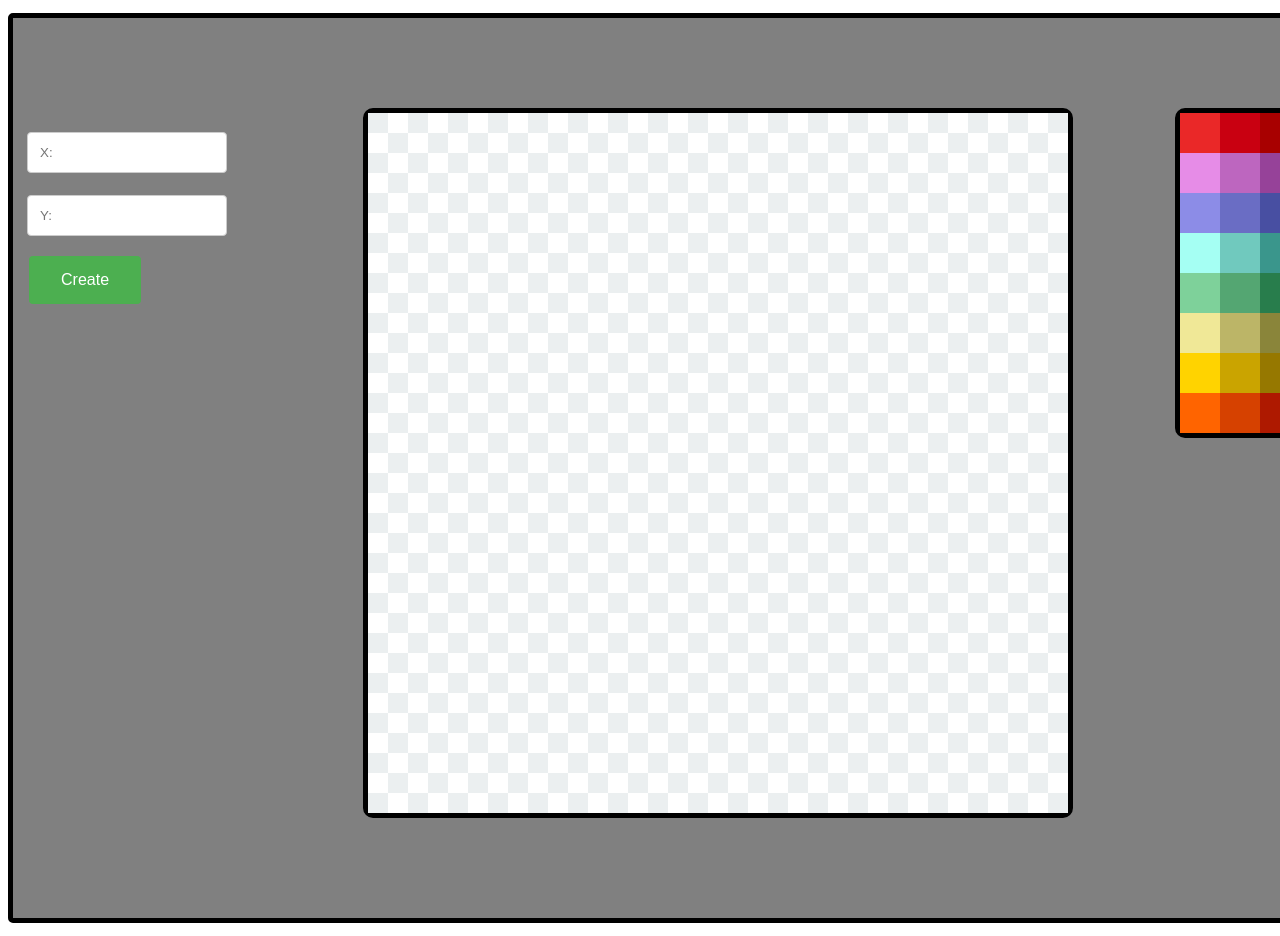
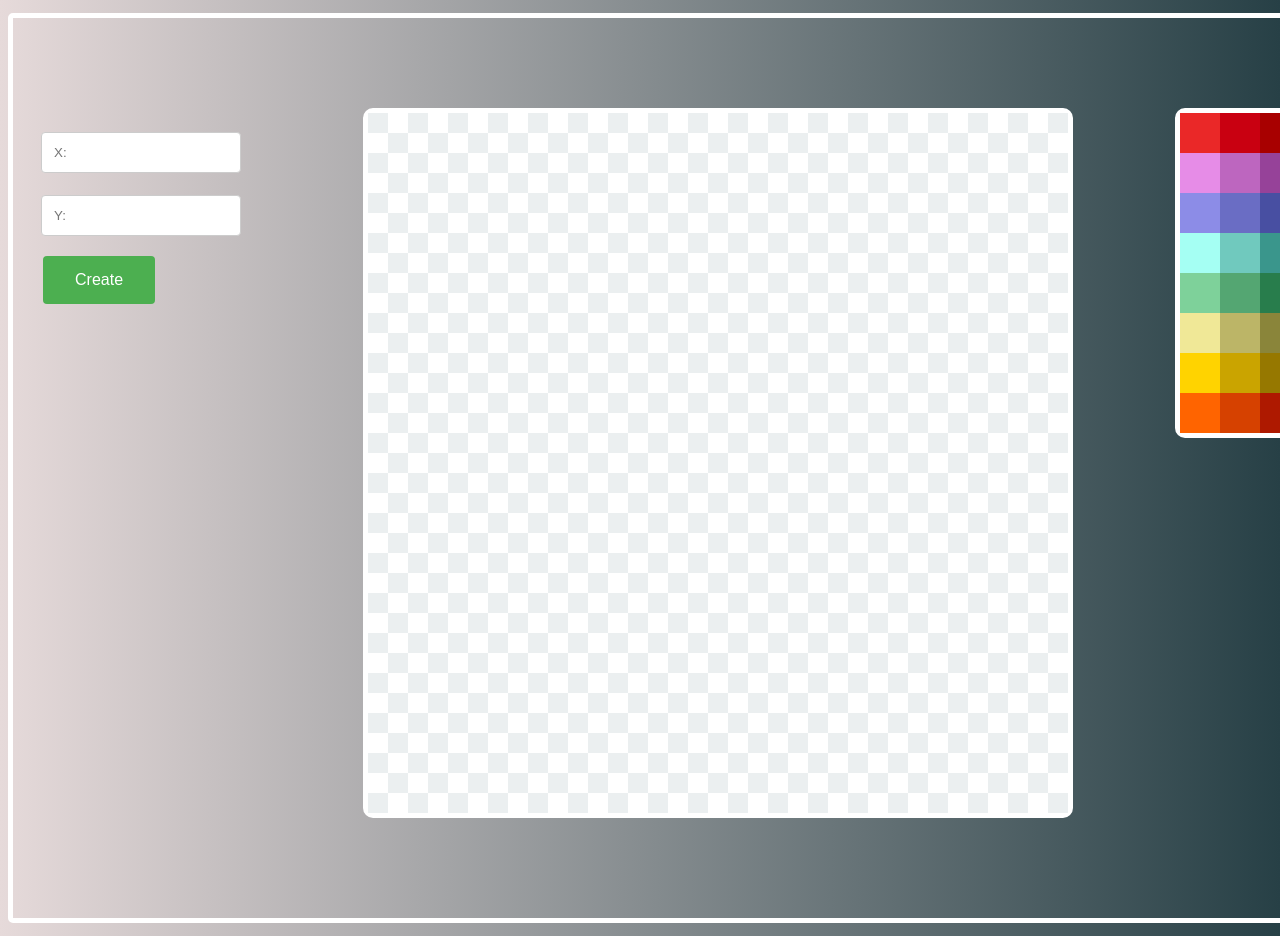
Before and after one commit to Marcikadraga/paintingTable, a plain HTML site: page index.html in a window 1280 px wide. Shown: the top 936 px of the page. Drawn offline with Linux system fonts and the light colour scheme.

Commit message:
added beautiful background color

```diff
--- a/paintingTable.css
+++ b/paintingTable.css
@@ -1,13 +1,18 @@
+body{
+    background: #e6dada; /* fallback for old browsers */
+    background: -webkit-linear-gradient(to right, #e6dada, #274046); /* Chrome 10-25, Safari 5.1-6 */
+    background: linear-gradient(to right, #e6dada, #274046);
+}
 #table{
 
     width: 1400px;
     height: 900px;
-    border: 5px solid black;
+    border: 5px solid white;
     border-radius: 5px;
     margin: 13px auto;
 
     position: relative;
-    background-color: grey;
+
 }
 #status{
     width: 700px;
@@ -15,21 +20,21 @@
     position:absolute;
     left:25%;
     top:0%;
-    background-color: grey;
+    background-color: transparent;
 }
 #options{
     width:200px;
     height:700px;
     position:absolute;
     top:10%;
-    left:1%;
-    background-color: grey;
+    left:2%;
+    background-color: transparent;
     color:white;
 }
 #drawingTable{
     width:700px;
     height: 700px;
-    border: 5px solid black;
+    border: 5px solid white;
     border-radius: 10px;
     background-color: grey;
     position:absolute;
@@ -44,7 +49,7 @@
     border-radius: 10px;
     width:200px;
     height: 320px;
-    border: 5px solid black;
+    border: 5px solid white;
     background-color: grey;
 }
 body {font-family: Arial, Helvetica, sans-serif;}
```
Also changed, not shown: paintingTable.js (+0 -8 lines).
